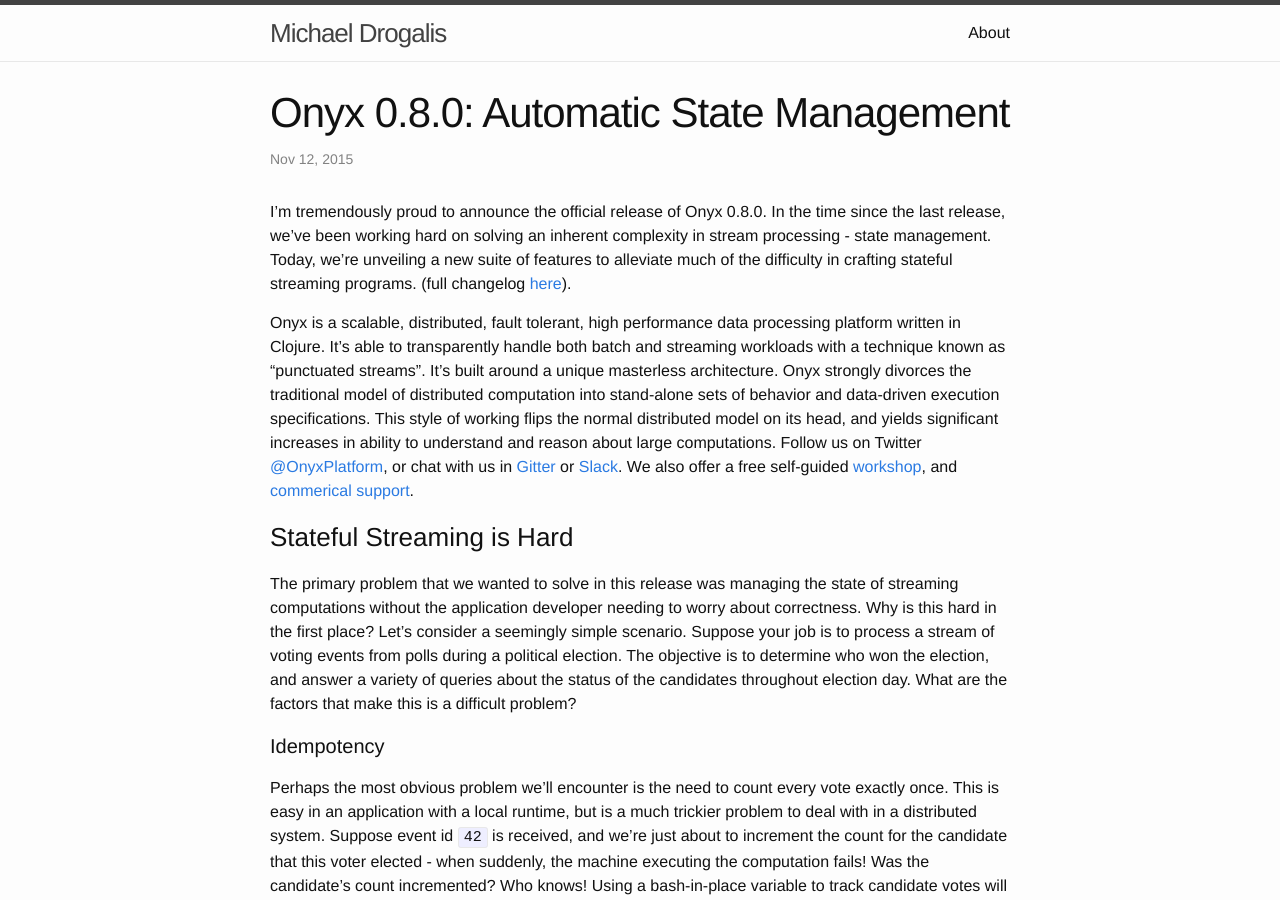
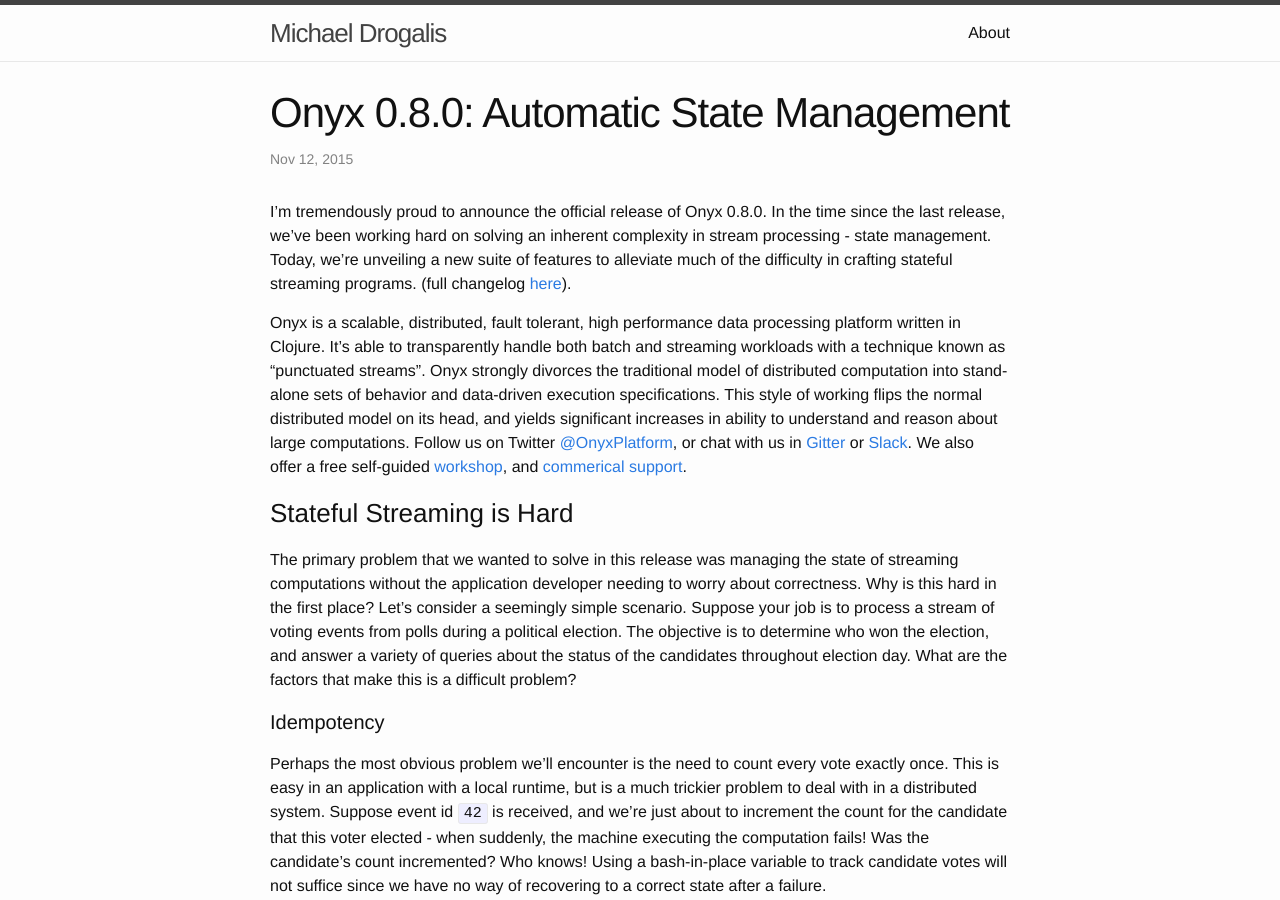
Before and after one commit to podviaznikov/MichaelDrogalis.github.io, a Jekyll site: the page built from _posts/2015-11-12-Onyx-0.8.0-Automatic-State-Management.md, in a window 1280 px wide and 900 px high. Built offline with Jekyll 4.4.1, drawn with Linux system fonts in a browser that asks for light colours; Markdown is read by kramdown in place of the engine named in the settings.

Commit message:
Distraction from what it is.

```diff
--- a/_posts/2015-11-12-Onyx-0.8.0-Automatic-State-Management.md
+++ b/_posts/2015-11-12-Onyx-0.8.0-Automatic-State-Management.md
@@ -7,7 +7,7 @@ categories: jekyll update
 
 I'm tremendously proud to announce the official release of Onyx 0.8.0. In the time since the last release, we've been working hard on solving an inherent complexity in stream processing - state management. Today, we're unveiling a new suite of features to alleviate much of the difficulty in crafting stateful streaming programs. (full changelog [here](https://github.com/onyx-platform/onyx/blob/0.8.x/changes.md#080)).
 
-Onyx is a scalable, distributed, fault tolerant, high performance data processing platform written in Clojure. It's able to transparently handle both batch and streaming workloads with a technique known as "punctuated streams". It's built around a unique masterless architecture. Onyx strongly divorces the traditional model of distributed computation into stand-alone sets of behavior and data-driven execution specifications. This style of working flips the normal distributed model on its head, and yields significant increases in ability to understand and reason about large computations. Follow us on Twitter [@OnyxPlatform](https://twitter.com/OnyxPlatform), or chat with us in [Gitter](https://gitter.im/onyx-platform/onyx) or [Slack](https://clojurians.slack.com/messages/onyx/details/). We also offer a free self-guided [workshop](https://github.com/onyx-platform/learn-onyx), and [commerical support](http://www.onyxplatform.org/support.html).
+Onyx is a scalable, distributed, fault tolerant, high performance data processing platform written in Clojure. It's able to transparently handle both batch and streaming workloads with a technique known as "punctuated streams". Onyx strongly divorces the traditional model of distributed computation into stand-alone sets of behavior and data-driven execution specifications. This style of working flips the normal distributed model on its head, and yields significant increases in ability to understand and reason about large computations. Follow us on Twitter [@OnyxPlatform](https://twitter.com/OnyxPlatform), or chat with us in [Gitter](https://gitter.im/onyx-platform/onyx) or [Slack](https://clojurians.slack.com/messages/onyx/details/). We also offer a free self-guided [workshop](https://github.com/onyx-platform/learn-onyx), and [commerical support](http://www.onyxplatform.org/support.html).
 
 ### Stateful Streaming is Hard
 
```
